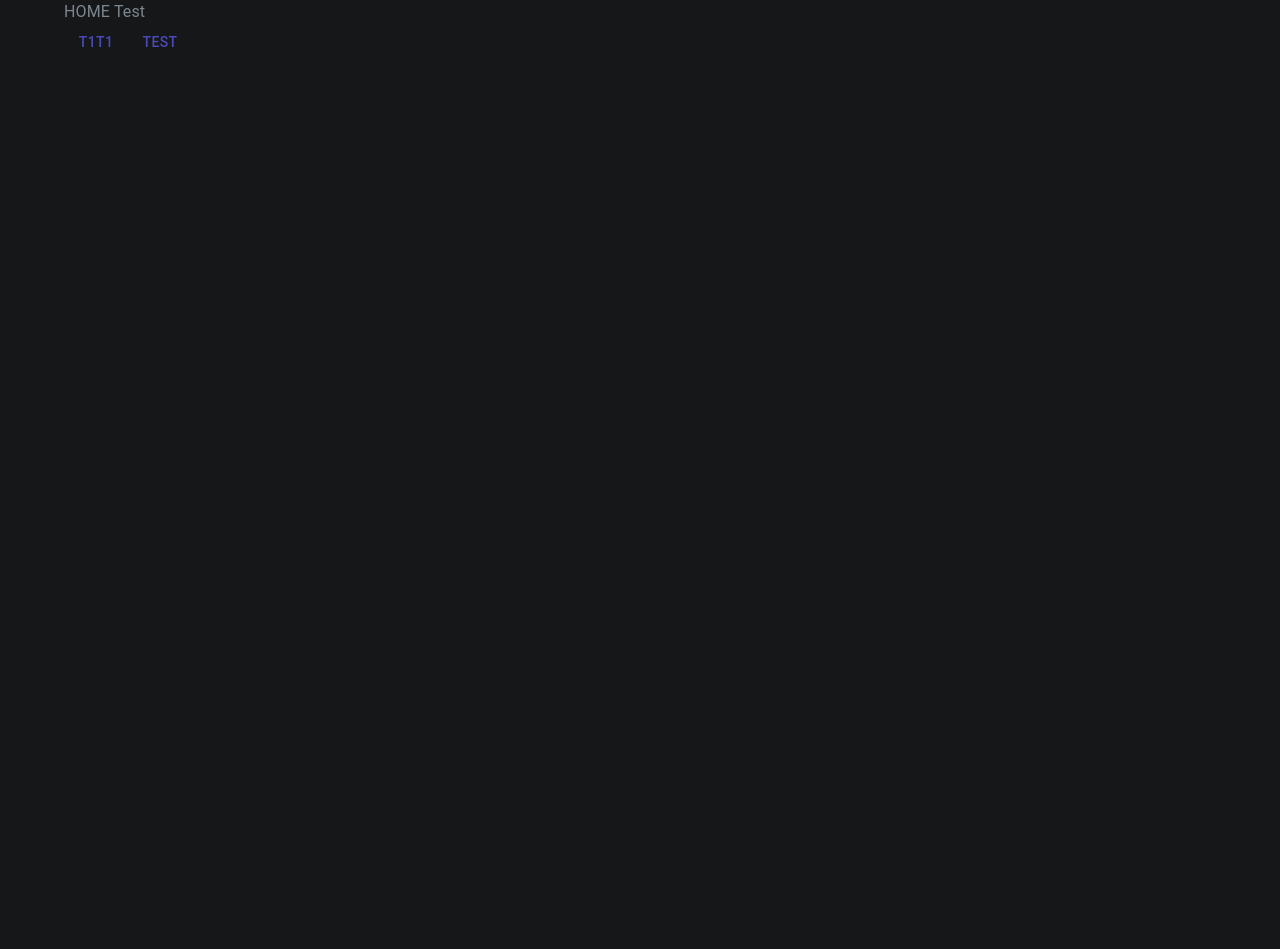
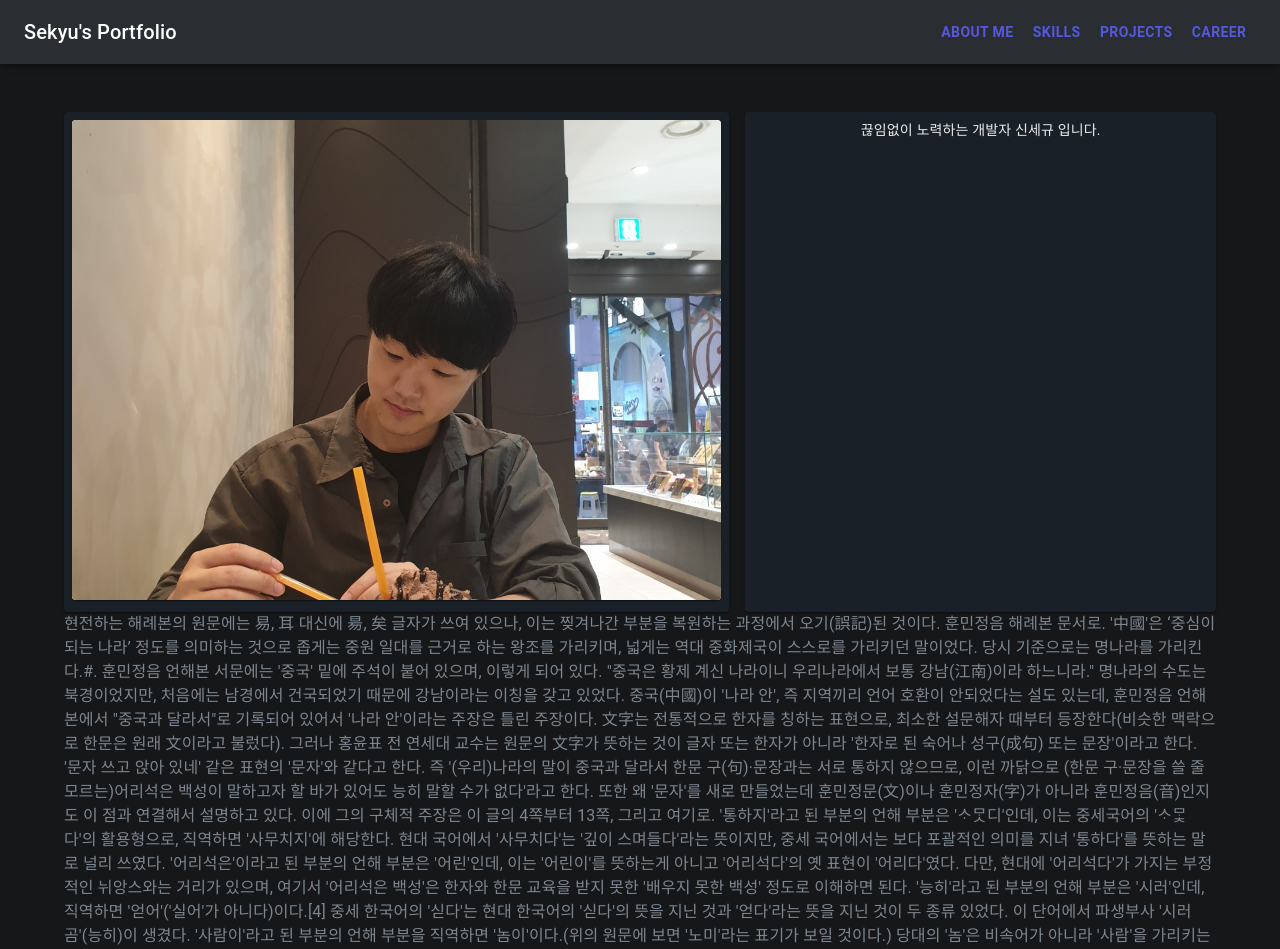
Before and after one commit to SekyuShin/portfolio, a React (Create React App) app in the folder client/: page / in a window 1280 px wide. Shown: the top 949 px of the page. Before the commit the page ends 800 px from the top, so only its background shows below. Built offline with nearby package versions, Linux system fonts and the light colour scheme.

Commit message:
Introduce.js 생성

```diff
--- a/client/package.json
+++ b/client/package.json
@@ -5,6 +5,7 @@
   "dependencies": {
     "@emotion/react": "^11.9.3",
     "@emotion/styled": "^11.9.3",
+    "@mui/icons-material": "^5.8.4",
     "@mui/material": "^5.9.2",
     "@mui/styled-engine-sc": "^5.8.0",
     "@testing-library/jest-dom": "^5.16.4",
--- /dev/null
+++ b/client/src/components/layout/Header.js
@@ -0,0 +1,110 @@
+import * as React from 'react';
+import PropTypes from 'prop-types';
+import AppBar from '@mui/material/AppBar';
+import Box from '@mui/material/Box';
+import Divider from '@mui/material/Divider';
+import Drawer from '@mui/material/Drawer';
+import IconButton from '@mui/material/IconButton';
+import List from '@mui/material/List';
+import ListItem from '@mui/material/ListItem';
+import ListItemButton from '@mui/material/ListItemButton';
+import ListItemText from '@mui/material/ListItemText';
+import MenuIcon from '@mui/icons-material/Menu';
+import Toolbar from '@mui/material/Toolbar';
+import Typography from '@mui/material/Typography';
+import Button from '@mui/material/Button';
+
+const drawerWidth = 240;
+const navItems = ['About me', 'Skills', 'Projects', 'Career'];
+
+function Header(props) {
+  const { window } = props;
+  const [mobileOpen, setMobileOpen] = React.useState(false);
+
+  const handleDrawerToggle = () => {
+    setMobileOpen(!mobileOpen);
+  };
+
+  const drawer = (
+    <Box onClick={handleDrawerToggle} sx={{ textAlign: 'center' }}>
+      <Typography variant="h6" sx={{ my: 2 }}>
+        Sekyu's Portfolio
+      </Typography>
+      <Divider />
+      <List>
+        {navItems.map((item) => (
+          <ListItem key={item} disablePadding>
+            <ListItemButton sx={{ textAlign: 'center' }}>
+              <ListItemText primary={item}/>
+            </ListItemButton>
+          </ListItem>
+        ))}
+      </List>
+    </Box>
+  );
+
+  const container = window !== undefined ? () => window().document.body : undefined;
+
+  return (
+    <Box sx={{ display: 'flex' }}>
+      <AppBar component="nav" color="secondary">
+        <Toolbar>
+          <IconButton
+            color="primary"
+            aria-label="open drawer"
+            edge="start"
+            onClick={handleDrawerToggle}
+            sx={{ mr: 2, display: { sm: 'none' } }}
+          >
+            <MenuIcon />
+          </IconButton>
+          <Typography
+            variant="h6"
+            component="div"
+            sx={{ flexGrow: 1, display: { xs: 'none', sm: 'block' } }}
+          >
+            Sekyu's Portfolio
+          </Typography>
+          <Box sx={{ display: { xs: 'none', sm: 'block' }}}>
+            {navItems.map((item) => (
+              <Button key={item} sx={{ color: 'primary', m:0.2, fontWeight: 'bold' }} >
+                {item}
+              </Button>
+            ))}
+          </Box>
+        </Toolbar>
+      </AppBar>
+      <Box component="nav">
+        <Drawer
+          container={container}
+          variant="temporary"
+          open={mobileOpen}
+          onClose={handleDrawerToggle}
+          ModalProps={{
+            keepMounted: true, // Better open performance on mobile.
+          }}
+          sx={{
+            display: { xs: 'block', sm: 'none' },
+            '& .MuiDrawer-paper': { boxSizing: 'border-box', width: drawerWidth },
+          }}
+        >
+          {drawer}
+        </Drawer>
+      </Box>
+      <Box component="main" sx={{ p: 3 }}>
+        <Toolbar />
+      </Box>
+    </Box>
+  );
+}
+
+Header.propTypes = {
+  /**
+   * Injected by the documentation to work in an iframe.
+   * You won't need it on your project.
+   */
+  window: PropTypes.func,
+};
+
+
+export default Header;
--- /dev/null
+++ b/client/src/components/sections/Introduction.js
@@ -0,0 +1,40 @@
+import { Grid } from '@mui/material';
+import { styled } from '@mui/material/styles';
+import Paper from '@mui/material/Paper';
+import Card from '@mui/material/Card';
+import CardMedia from '@mui/material/CardMedia';
+import { positions } from '@mui/system';
+const Item = styled(Paper)(({ theme }) => ({
+    backgroundColor: '#1A2027',
+    ...theme.typography.body2,
+    height:500,
+    padding: theme.spacing(1),
+    textAlign: 'center',
+    color: theme.palette.text.secondary,
+  }));
+
+
+const Introduction = () => {
+    return (
+        <Grid container spacing={2}>
+            <Grid item xs={7}>
+                <Item >
+                    <Card sx={{ width: 'auto'}}>
+                    <CardMedia
+                        component="img"
+                        height="480"
+                        image={require('../../assets/images/sekyu.jpg')}
+                    />
+                    </Card>
+                </Item>
+            </Grid>
+            <Grid item xs={5}>
+                <Item>
+                    <div>끊임없이 노력하는 개발자 신세규 입니다.</div>
+                </Item>
+            </Grid>
+        </Grid>
+    );
+  }
+
+  export default Introduction;
--- a/client/src/layouts/LayoutDefault.js
+++ b/client/src/layouts/LayoutDefault.js
@@ -2,15 +2,17 @@ import React from 'react';
 import { ThemeProvider, createTheme } from '@mui/material/styles';
 import Container from '@mui/material/Container';
 import CssBaseline from '@mui/material/CssBaseline';
-import Button from '@mui/material/Button';
+import Header from '../components/layout/Header'
+
 const getDesignTokens = () => ({
     palette: {
         // palette values for dark mode
         primary: {
-            main:'#4A4BB8',//deepPurple
+            main: '#5658DD',//deepPurple
         },
         secondary:{
-            main:'#2A2D32' //Darkgrey deep100
+            light: '#ECEDED',
+            main: '#2A2D32' //Darkgrey deep100
         },
         background: {
             default: '#151719', //darkgrey deep150
@@ -19,6 +21,10 @@ const getDesignTokens = () => ({
             primary:  '#7D8790', //grey deep50
             secondary: '#ECEDED', //white
         },
+        image:{
+            height: '100%',
+            width: '100%',
+        }
 
     },
 });
@@ -31,8 +37,8 @@ const LayoutDefault = ({ children }) => (
     <ThemeProvider theme={theme}>
         <CssBaseline />
             <Container fixed >
+                <Header></Header>
                 <>{children}</>
-                <Button color="primary">test</Button>
             </Container>
     </ThemeProvider>
   );
--- a/client/src/views/Home.js
+++ b/client/src/views/Home.js
@@ -1,9 +1,19 @@
 import React from 'react';
 import Button from '@mui/material/Button';
+import Introduction from '../components/sections/Introduction';
 const Home = () => {
     return (
       <>
-        <div>HOME Test</div>
+        <Introduction></Introduction>
+        <div>현전하는 해례본의 원문에는 易, 耳 대신에 昜, 矣 글자가 쓰여 있으나, 이는 찢겨나간 부분을 복원하는 과정에서 오기(誤記)된 것이다. 훈민정음 해례본 문서로.
+'中國'은 ‘중심이 되는 나라’ 정도를 의미하는 것으로 좁게는 중원 일대를 근거로 하는 왕조를 가리키며, 넓게는 역대 중화제국이 스스로를 가리키던 말이었다. 당시 기준으로는 명나라를 가리킨다.#. 훈민정음 언해본 서문에는 '중국' 밑에 주석이 붙어 있으며, 이렇게 되어 있다. "중국은 황제 계신 나라이니 우리나라에서 보통 강남(江南)이라 하느니라." 명나라의 수도는 북경이었지만, 처음에는 남경에서 건국되었기 때문에 강남이라는 이칭을 갖고 있었다. 중국(中國)이 '나라 안', 즉 지역끼리 언어 호환이 안되었다는 설도 있는데, 훈민정음 언해본에서 "중국과 달라서"로 기록되어 있어서 '나라 안'이라는 주장은 틀린 주장이다.
+文字는 전통적으로 한자를 칭하는 표현으로, 최소한 설문해자 때부터 등장한다(비슷한 맥락으로 한문은 원래 文이라고 불렀다). 그러나 홍윤표 전 연세대 교수는 원문의 文字가 뜻하는 것이 글자 또는 한자가 아니라 '한자로 된 숙어나 성구(成句) 또는 문장'이라고 한다. '문자 쓰고 앉아 있네' 같은 표현의 '문자'와 같다고 한다. 즉 '(우리)나라의 말이 중국과 달라서 한문 구(句)·문장과는 서로 통하지 않으므로, 이런 까닭으로 (한문 구·문장을 쓸 줄 모르는)어리석은 백성이 말하고자 할 바가 있어도 능히 말할 수가 없다'라고 한다. 또한 왜 '문자'를 새로 만들었는데 훈민정문(文)이나 훈민정자(字)가 아니라 훈민정음(音)인지도 이 점과 연결해서 설명하고 있다. 이에 그의 구체적 주장은 이 글의 4쪽부터 13쪽, 그리고 여기로.
+'통하지'라고 된 부분의 언해 부분은 'ᄉᆞᄆᆞᆺ디'인데, 이는 중세국어의 'ᄉᆞᄆᆞᆾ다'의 활용형으로, 직역하면 '사무치지'에 해당한다. 현대 국어에서 '사무치다'는 '깊이 스며들다'라는 뜻이지만, 중세 국어에서는 보다 포괄적인 의미를 지녀 '통하다'를 뜻하는 말로 널리 쓰였다.
+'어리석은'이라고 된 부분의 언해 부분은 '어린'인데, 이는 '어린이'를 뜻하는게 아니고 '어리석다'의 옛 표현이 '어리다'였다. 다만, 현대에 '어리석다'가 가지는 부정적인 뉘앙스와는 거리가 있으며, 여기서 '어리석은 백성'은 한자와 한문 교육을 받지 못한 '배우지 못한 백성' 정도로 이해하면 된다.
+'능히'라고 된 부분의 언해 부분은 '시러'인데, 직역하면 '얻어'('실어'가 아니다)이다.[4] 중세 한국어의 '싣다'는 현대 한국어의 '싣다'의 뜻을 지닌 것과 '얻다'라는 뜻을 지닌 것이 두 종류 있었다. 이 단어에서 파생부사 '시러곰'(능히)이 생겼다.
+'사람이'라고 된 부분의 언해 부분을 직역하면 '놈이'이다.(위의 원문에 보면 '노미'라는 표기가 보일 것이다.) 당대의 '놈'은 비속어가 아니라 '사람'을 가리키는 평칭이었다는 해석에 근거한 것이다. 그러나 '者'를 '경우' 또는 '(~하는) 것'으로 해석해야 한다는 주장도 있다(정요일, 2008).
+'펴디몯ᄒᆞᇙ노미하니라'에서 '하니라'는 '많으니라'의 의미이다. 오늘날에 쓰는 'do' 의미의 '하다'는 'ᄒᆞ다'였다.
+'젼ᄎᆞ로'는 이두에서는 '詮次以'로 썼으며, 본래 뜻은 '순서에 따라'였으나 '까닭으로'라는 뜻으로 의미가 변화했다.</div>
         <Button color="primary">t1t1</Button>
       </>
     );
```
Also changed, not shown: client/src/assets/images/sekyu.jpg (added), 1 other file (tests, documents, lock files or other folders).
